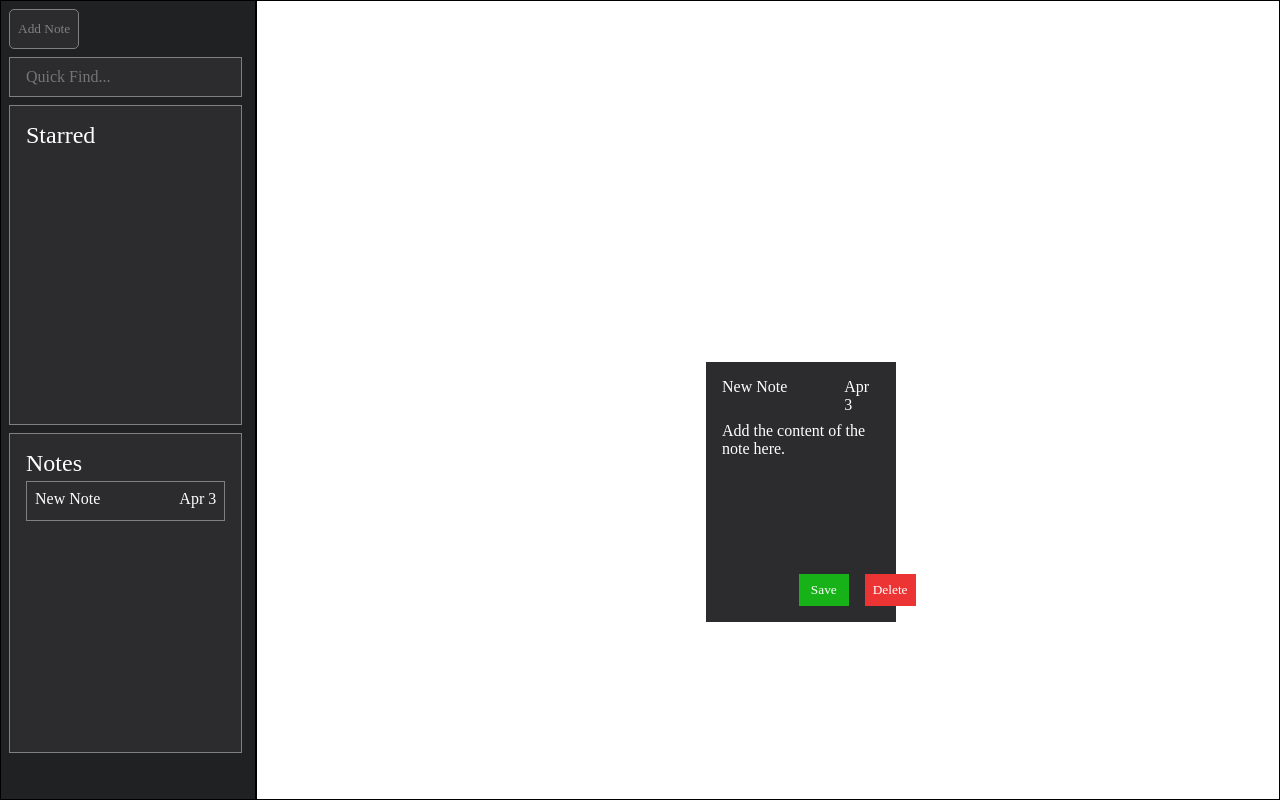
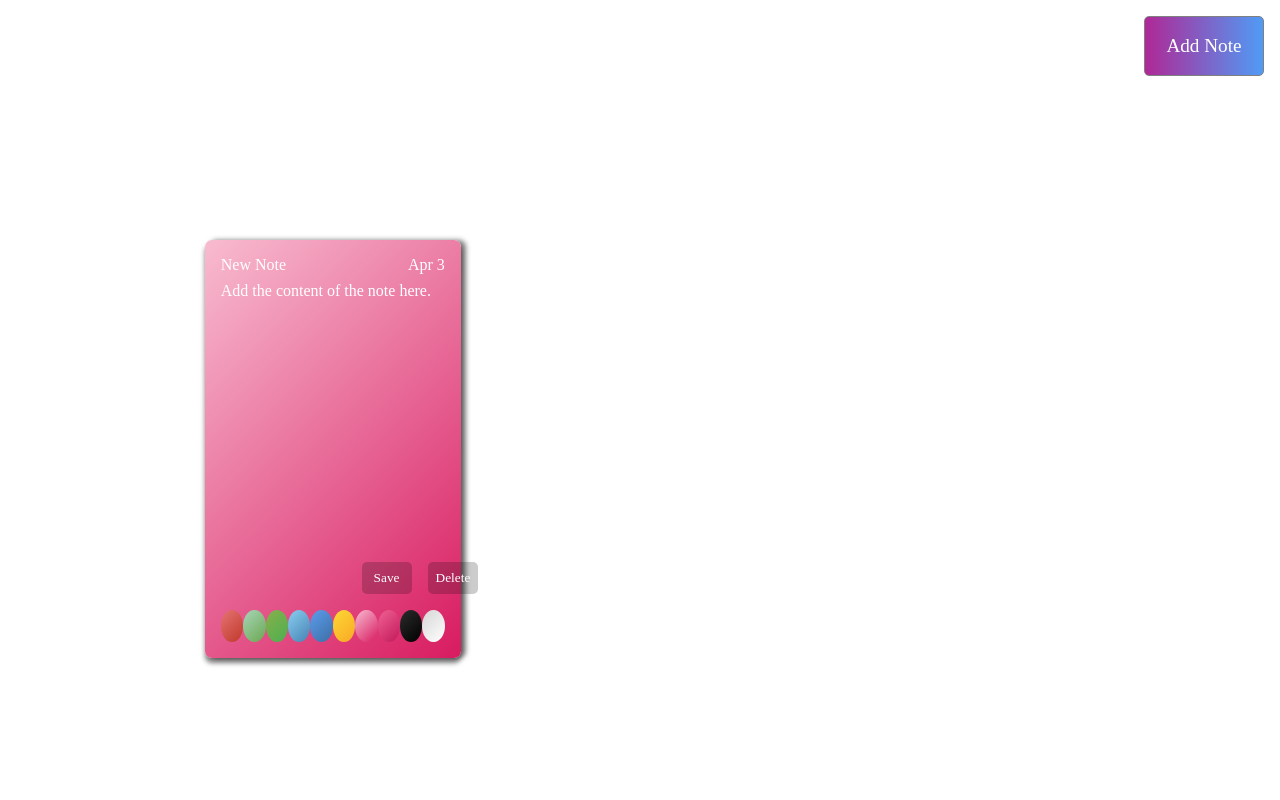
Before and after one commit to YashRajput74/StickyNotes, a website built with Vite: page index.html in a window 1280 px wide. Both pictures are taken after a click on the button "Add Note". Built offline with nearby package versions, Linux system fonts and the light colour scheme.

Commit message:
Ui changes done

```diff
--- a/index.html
+++ b/index.html
@@ -7,21 +7,7 @@
     <link rel="stylesheet" href="./styles.css">
 </head>
 <body>
-    <section id="sidebar">
-        <!-- how to render this in phones? -->
-        <button class="newNoteButton">Add Note</button>
-        <input type="text" name="" id="" placeholder="Quick Find...">
-        <div class="specialNotes">
-            <h4>Starred</h4>
-            <!-- <button>Sort</button> -->
-            <!-- will sort according to name or date on which the note is mae -->
-        </div>
-        <div class="allNotes">
-            <h4>Notes</h4>
-            <div></div>
-            <!-- will show all the current made notes(heading and date) present in local storage, when a note is clicked it will show that note -->
-        </div>
-    </section>
+    <button class="newNoteButton">Add Note</button>
     <main>
         <!-- this is where all the sticky notes will be made and kept hopefully i will be able to add sticky option to them -->
     </main>
--- a/main.js
+++ b/main.js
@@ -1,4 +1,4 @@
-import { addNewNote, renderNote, renderNotesList } from "./module/ui.js"
+import { addNewNote, renderNote } from "./module/ui.js"
 import { locallyStoreNote, locallyRetrieveNote } from "./module/localStorage.js";
 
 function loadNotes() {
@@ -10,7 +10,6 @@ function loadNotes() {
 }
 
 window.addEventListener("DOMContentLoaded", loadNotes);
-window.addEventListener("DOMContentLoaded", renderNotesList);
 document.querySelector(".newNoteButton").addEventListener("click",addNewNote);
 document.querySelector("main").addEventListener("click",(event)=>{
     const targetedButton=event.target;
@@ -26,7 +25,6 @@ document.querySelector("main").addEventListener("click",(event)=>{
                 stickyNotesData[uniqueId].content = updatedContent;
                 locallyStoreNote(stickyNotesData);
             }
-            renderNotesList();
         }
 
         else if (targetedButton.classList.contains("deleteBtn")) {
@@ -39,7 +37,13 @@ document.querySelector("main").addEventListener("click",(event)=>{
                 locallyStoreNote(stickyNotesData);
             }
             noteDiv.remove();
-            renderNotesList();
         }
 })
+document.querySelector("main").addEventListener("click", (event) => {
+    if (event.target.classList.contains("gradientBtn")) {
+        const noteDiv = event.target.closest('.note');
+        const gradient = event.target.style.background;
+        noteDiv.style.background = gradient;
+    }
+})
 //localStorage.clear();
--- a/module/drag.js
+++ b/module/drag.js
@@ -2,10 +2,18 @@ export function makeNoteDraggable(noteDiv, uniqueId) {
     let offsetX, offsetY, isDragging = false;
 
     noteDiv.addEventListener('mousedown', (event) => {
+        if (
+            event.target.isContentEditable ||
+            event.target.closest('[contenteditable="true"]')
+        ) {
+            return;
+        }
+
         event.preventDefault();
         offsetX = event.clientX - noteDiv.offsetLeft;
         offsetY = event.clientY - noteDiv.offsetTop;
         isDragging = true;
+
         const onMouseMove = (moveEvent) => {
             if (isDragging) {
                 const newLeft = moveEvent.clientX - offsetX;
@@ -14,6 +22,7 @@ export function makeNoteDraggable(noteDiv, uniqueId) {
                 noteDiv.style.top = `${newTop}px`;
             }
         };
+
         const onMouseUp = () => {
             if (isDragging) {
                 isDragging = false;
@@ -21,6 +30,7 @@ export function makeNoteDraggable(noteDiv, uniqueId) {
                 document.removeEventListener('mouseup', onMouseUp);
             }
         };
+
         document.addEventListener('mousemove', onMouseMove);
         document.addEventListener('mouseup', onMouseUp);
     });
--- a/module/ui.js
+++ b/module/ui.js
@@ -2,10 +2,24 @@ import {addDate} from "./date.js"
 import {locallyRetrieveNote, locallyStoreNote} from "./localStorage.js"
 import { makeNoteDraggable } from "./drag.js";
 export function renderNote([uniqueId, note]){
+    const gradientColors = [
+        'linear-gradient(135deg, #e57373, #c0392b)',
+        'linear-gradient(135deg, #a8d5ba, #6aa84f)',
+        'linear-gradient(135deg, #88b04b, #4caf50)',
+        'linear-gradient(135deg, #89cff0, #4682b4)',
+        'linear-gradient(135deg, #5d9cec, #3b6ea5)',
+        'linear-gradient(135deg, #fdd835, #f9a825)',
+        'linear-gradient(135deg, #f8bbd0, #d81b60)',
+        'linear-gradient(135deg, #f06292, #c2185b)',
+        'linear-gradient(135deg, #2c2c2e, #000000)',
+        'linear-gradient(135deg, #d6d6d6, #ffffff)'
+    ];
     const noteDiv = document.createElement('div');
     noteDiv.classList.add('note');
     noteDiv.dataset.id = uniqueId;
-    const randomTop = Math.floor(Math.random() * 55) + 10;    const randomLeft = Math.floor(Math.random() * 50) + 10;
+    const randomGradient = gradientColors[Math.floor(Math.random() * gradientColors.length)];
+    noteDiv.style.background = randomGradient;
+    const randomTop = Math.floor(Math.random() *40) + 10;    const randomLeft = Math.floor(Math.random() * 50) + 10;
     noteDiv.style.position = 'absolute';
     noteDiv.style.top = `${randomTop}vh`;
     noteDiv.style.left = `${randomLeft}vw`;
@@ -15,13 +29,16 @@ export function renderNote([uniqueId, note]){
             <div>${note.date}</div>
         </div>
         <div class="stickyContent" contenteditable="true">${note.content}</div>
-        <div>
+        <div class="buttonContainer">
             <button class="saveBtn">Save</button>
             <button class="deleteBtn">Delete</button>
         </div>
+       <div class="gradientButtons">
+            ${gradientColors.map(gradient => `<div class="gradientBtn" style="background: ${gradient};"></div>`).join('')}
+        </div>
     `;
     document.querySelector("main").appendChild(noteDiv);
-    //makeNoteDraggable(noteDiv, uniqueId);
+    makeNoteDraggable(noteDiv, uniqueId);
 }
 
 export function renderNotesList(){
--- a/styles.css
+++ b/styles.css
@@ -7,88 +7,35 @@
     box-sizing: border-box;
     font-family: 'Times New Roman', Times, serif;
 }
-body{
-    display: grid;
-    grid-template-columns: 20vw 80vw;
-    grid-template-rows: 100vh;
-    grid-area: "sidebar main";
-}
-#sidebar{
-    border: 1px solid black;
-    grid-area: "sidebar";
-    background-color: #1F2123;
+.newNoteButton{
+    width: 120px;
+    height: 60px;
     padding: 1vh;
-}
-#sidebar button{
-    padding: 1vh;
-    height: 5vh;
+    font-size: 1.2rem;
+    position: absolute;
+    right: 2vh;
+    top: 2vh;
     border: 1px solid gray;
-    background-color: #2C2C2E;
-    margin-bottom: 1vh;
-    color: gray;
+    background-image: linear-gradient(90deg, #af2896, #509bf5);
+    color: white;
     border-radius: 5px;
 }
-#sidebar input{
-    width: 98%;
-    height: 5vh;
-    padding: 2vh;
-    margin-bottom: 1vh;
-    font-size: 1rem;
-    border: 1px solid gray;
-    color: white;
-    background-color: #2C2C2E;
-}
-.specialNotes{
-    width: 98%;
-    height: 40vh;
-    border: 1px solid gray;
-    background-color: #2C2C2E;
-    padding: 2vh;
-    margin-bottom: 1vh;
-}
-.specialNotes>h4{
-    color: white;
-    font-size: 1.5rem;
-    font-weight: 400;
-}
-.allNotes{
-    width: 98%;
-    height: 40vh;
-    border: 1px solid gray;
-    background-color: #2C2C2E;
-    padding: 2vh;
-    overflow-y: scroll;
-    scrollbar-width: none;
-}
-.allNotes>h4{
-    color: white;
-    font-size: 1.5rem;
-    font-weight: 400;
-}
-.notePreview{
-    width: 100%;
-    height: 5vh;
-    padding: 1vh;
-    margin-top: 0.5vh;
-    border: 1px solid gray;
-    color: white;
-    display: flex;
-    justify-content: space-between;
-}
 main{
-    grid-area: "main";
+    width: 90vw;
+    height: 100vh;
     position: relative;
-    border: 1px solid black;
     /* background-color: #1F2123; */
 }
 .note{
-    width: 15vw;
-    min-height: 30vh;
+    width: 20vw;
+    min-height: 50vh;
     position: absolute;
     height: auto;
-    border: 1px solid;
+    border: none;
+    border-radius: 7px;
+    box-shadow: 0 5px 5px rgba(0,0,0,0.5), 5px 0px 5px rgba(0,0,0,0.5);
     color: white;
-    background-color: #2C2C2E;
+    background: linear-gradient(135deg, #5d9cec, #3b6ea5);
     padding: 2vh;
 }
 .note>div:nth-child(1){
@@ -103,23 +50,37 @@ main{
 }
 .note>div:nth-child(2){
     width: 100%;
-    min-height: 19vh;
+    min-height: 35vh;
     height: auto;
     border: none;
     outline: none;
 }
-.note>div:nth-child(3){
+.gradientButtons{
+    width: 100%;
+    height: 4vh;
+    margin-top: 2vh;
     display: flex;
-    padding-left: 6vw;
 }
-.note>div:nth-child(3)>button{
+.gradientBtn{
+    width:30px;
+    border-radius: 50%;
+}
+.buttonContainer{
+    display: flex;
+    padding-left: 11vw;
+}
+.buttonContainer>button{
     border: none;
     color: white;
     padding: 1vh;
-    background-color: rgb(237, 52, 52);
+    border-radius: 5px;
+    background-color: inherit;
+    background-color: rgba(0, 0, 0, 0.2);
 }
-.note>div:nth-child(3)>.saveBtn{
+.buttonContainer>button:hover{
+    background-color: rgba(0,0,0,0.5);
+}
+.buttonContainer>.saveBtn{
     margin-right: 2vh;
     padding: 1vh 1.5vh;
-    background-color: rgb(23, 178, 23);
 }
```
